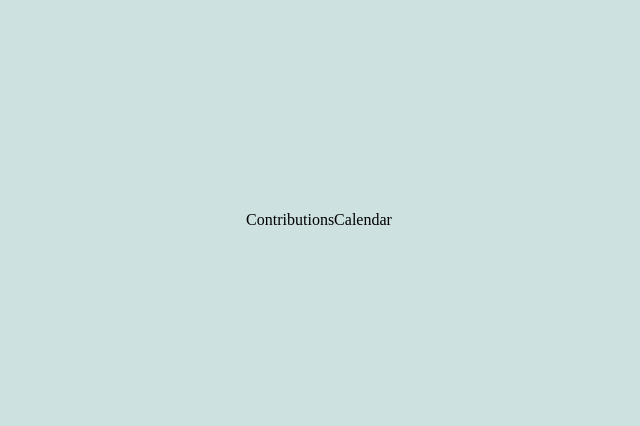
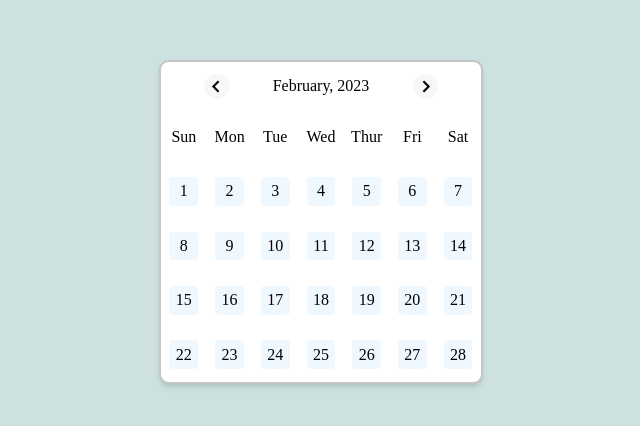
Before and after one commit to K4Lok/react-contributions-calendar, a React (Vite) app: page / in a window 1280 px wide. Shown: the part 180-606 px from the top of the page, without its empty margins (321-961 px from the left). Built offline with nearby package versions, Linux system fonts and the light colour scheme.

Commit message:
workable calendar

```diff
--- a/package.json
+++ b/package.json
@@ -10,7 +10,8 @@
   },
   "dependencies": {
     "react": "^18.2.0",
-    "react-dom": "^18.2.0"
+    "react-dom": "^18.2.0",
+    "react-icons": "^4.7.1"
   },
   "devDependencies": {
     "@types/react": "^18.0.26",
--- a/src/App.css
+++ b/src/App.css
@@ -5,3 +5,8 @@
     align-items: center;
     background: #CDE1E1;
 }
+
+.wrapper {
+    width: 20rem;
+    height: 20rem;
+}
--- a/src/App.jsx
+++ b/src/App.jsx
@@ -5,7 +5,9 @@ function App() {
 
   return (
     <div className="App">
-      <ContributionsCalendar />
+      <div className="wrapper">
+        <ContributionsCalendar width={'100%'} height={'100%'}/>
+      </div>
     </div>
   )
 }
--- a/src/components/ContributionsCalendar.css
+++ b/src/components/ContributionsCalendar.css
@@ -0,0 +1,36 @@
+.container {
+    aspect-ratio: 1;
+    background: white;
+    border-radius: 3%;
+    border: solid 2px rgb(197, 197, 197);
+    box-shadow: 0 4px 6px -1px rgb(0 0 0 / 0.1), 0 2px 4px -2px rgb(0 0 0 / 0.1);
+}
+
+.header {
+    height: 15%;
+    display: flex;
+    justify-content: space-evenly;
+    align-items: center;
+}
+
+.rows {
+    width: 100%;
+    height: 85%;
+    display: flex;
+    flex-wrap: wrap;
+    justify-content: space-between;
+    align-items: stretch;
+}
+
+.btn-month {
+    background-color: rgb(248, 247, 247);
+    border-radius: 100%;
+    display: flex;
+    justify-content: center;
+    align-items: center;
+    cursor: pointer;
+}
+
+.btn-month:hover {
+    background-color: rgb(230, 230, 230);
+}
--- a/src/components/ContributionsCalendar.jsx
+++ b/src/components/ContributionsCalendar.jsx
@@ -1,9 +1,79 @@
-import React from 'react'
+import React, { useEffect, useState } from 'react'
+import './ContributionsCalendar.css'
 
-export default function ContributionsCalendar() {
+import { BiChevronLeft, BiChevronRight } from 'react-icons/bi'
+
+import DateCell from './DateCell'
+
+export default function ContributionsCalendar({ width = "100%", height = "100%" }) {
+  const DAYCHARS = ['Sun', 'Mon', 'Tue', 'Wed', 'Thur', 'Fri', 'Sat']
+  const MONTHS = ["January","February","March","April","May","June","July",
+  "August","September","October","November","December"]
+
+  let date = new Date()
+  let today, firstDayOfMonth, lastDayOfMonth, thisMonthDays
+
+  const setDateValues = () => {
+    today = date.getDay()
+    firstDayOfMonth = new Date(date.getFullYear(), date.getMonth(), 1)
+    lastDayOfMonth = new Date(date.getFullYear(), date.getMonth() + 1, 0).getDate()
+
+    thisMonthDays = Array.from(Array(lastDayOfMonth).keys())
+  }
+
+  const [currentMonth, setCurrentMonth] = useState(date.getMonth())
+  const [currentYear, setCurrentYear] = useState(date.getFullYear())
+  const [currentMonthDays, setcurrentMonthDays] = useState(Array.from(Array(lastDayOfMonth).keys()))
+
+  setDateValues()
+
+  useEffect(() => {
+    date = new Date(currentYear, currentMonth, 1)
+    setDateValues()
+    console.log(currentMonthDays)
+  }, [currentMonth])
+
+  const toPrevMonth = () => {
+    if (currentMonth === 0) {
+      setCurrentMonth(11)
+      return
+    }
+
+    setCurrentMonth(index => index - 1)
+  }
+
+  const toNextMonth = () => {
+    if (currentMonth === 11) {
+      setCurrentMonth(0)
+      return
+    }
+
+    setCurrentMonth(index => index + 1)
+  }
+
   return (
-    <div>
-      ContributionsCalendar
+    <div className='container'
+      style={{ width: width, height: height }}
+    >
+      <div className="header">
+        <p onClick={toPrevMonth} className='btn-month'><BiChevronLeft size={25} /></p>
+        <p>{`${MONTHS[currentMonth]}, ${currentYear}`}</p>
+        <p onClick={toNextMonth} className='btn-month'><BiChevronRight size={25} /></p>
+      </div>
+      <div className="rows">
+        {DAYCHARS.map((c) => {
+          return (
+            <DateCell key={c}>{c}</DateCell>
+          )
+        })}
+        {
+          thisMonthDays.map((d) => {
+            return (
+              <DateCell key={d} name={true}>{d + 1}</DateCell>
+            )
+          })
+        }
+      </div>
     </div>
   )
 }
--- /dev/null
+++ b/src/components/DateCell.css
@@ -0,0 +1,20 @@
+.cell {
+    box-sizing: border-box;
+    position: relative;
+    width: calc(100% / 7);
+    display: flex;
+    justify-content: center;
+    align-items: center;
+    z-index: 2;
+}
+
+.cell.day::before {
+    position: absolute;
+    content: "";
+    width: 100%;
+    max-width: 1.8rem;
+    aspect-ratio: 1;
+    background-color: aliceblue;
+    border-radius: 4px;
+    z-index: -1;
+}
--- /dev/null
+++ b/src/components/DateCell.jsx
@@ -0,0 +1,11 @@
+import './DateCell.css'
+
+export default function DateCell({ children, name = false, style = {}, border = {} }) {
+    return (
+        <span className={`cell ${name && 'day'}`}
+            style={{ ...style, ...border }}
+        >
+            {children}
+        </span>
+    )
+}
--- a/src/index.css
+++ b/src/index.css
@@ -1,48 +1,379 @@
-/* http://meyerweb.com/eric/tools/css/reset/
-   v2.0 | 20110126
-   License: none (public domain)
-*/
+/*! normalize.css v8.0.1 | MIT License | github.com/necolas/normalize.css */
 
-html, body, div, span, applet, object, iframe,
-h1, h2, h3, h4, h5, h6, p, blockquote, pre,
-a, abbr, acronym, address, big, cite, code,
-del, dfn, em, img, ins, kbd, q, s, samp,
-small, strike, strong, sub, sup, tt, var,
-b, u, i, center,
-dl, dt, dd, ol, ul, li,
-fieldset, form, label, legend,
-table, caption, tbody, tfoot, thead, tr, th, td,
-article, aside, canvas, details, embed,
-figure, figcaption, footer, header, hgroup,
-menu, nav, output, ruby, section, summary,
-time, mark, audio, video {
-	margin: 0;
-	padding: 0;
-	border: 0;
-	font-size: 100%;
-	font: inherit;
-	vertical-align: baseline;
+/* Document
+   ========================================================================== */
+
+/**
+ * 1. Correct the line height in all browsers.
+ * 2. Prevent adjustments of font size after orientation changes in iOS.
+ */
+
+ html {
+    line-height: 1.15;
+ /* 1 */
+    -webkit-text-size-adjust: 100%;
+ /* 2 */
 }
-/* HTML5 display-role reset for older browsers */
-article, aside, details, figcaption, figure,
-footer, header, hgroup, menu, nav, section {
-	display: block;
+
+/* Sections
+   ========================================================================== */
+
+/**
+ * Remove the margin in all browsers.
+ */
+
+body {
+    margin: 0;
 }
-body {
-	line-height: 1;
+
+/**
+ * Render the `main` element consistently in IE.
+ */
+
+main {
+    display: block;
 }
-ol, ul {
-	list-style: none;
+
+/**
+ * Correct the font size and margin on `h1` elements within `section` and
+ * `article` contexts in Chrome, Firefox, and Safari.
+ */
+
+h1 {
+    font-size: 2em;
+    margin: 0.67em 0;
 }
-blockquote, q {
-	quotes: none;
+
+/* Grouping content
+   ========================================================================== */
+
+/**
+ * 1. Add the correct box sizing in Firefox.
+ * 2. Show the overflow in Edge and IE.
+ */
+
+hr {
+    box-sizing: content-box;
+ /* 1 */
+    height: 0;
+ /* 1 */
+    overflow: visible;
+ /* 2 */
 }
-blockquote:before, blockquote:after,
-q:before, q:after {
-	content: '';
-	content: none;
+
+/**
+ * 1. Correct the inheritance and scaling of font size in all browsers.
+ * 2. Correct the odd `em` font sizing in all browsers.
+ */
+
+pre {
+    font-family: monospace, monospace;
+ /* 1 */
+    font-size: 1em;
+ /* 2 */
 }
-table {
-	border-collapse: collapse;
-	border-spacing: 0;
+
+/* Text-level semantics
+   ========================================================================== */
+
+/**
+ * Remove the gray background on active links in IE 10.
+ */
+
+a {
+    background-color: transparent;
 }
+
+/**
+ * 1. Remove the bottom border in Chrome 57-
+ * 2. Add the correct text decoration in Chrome, Edge, IE, Opera, and Safari.
+ */
+
+abbr[title] {
+    border-bottom: none;
+ /* 1 */
+    text-decoration: underline;
+ /* 2 */
+    text-decoration: underline dotted;
+ /* 2 */
+}
+
+/**
+ * Add the correct font weight in Chrome, Edge, and Safari.
+ */
+
+b,
+strong {
+    font-weight: bolder;
+}
+
+/**
+ * 1. Correct the inheritance and scaling of font size in all browsers.
+ * 2. Correct the odd `em` font sizing in all browsers.
+ */
+
+code,
+kbd,
+samp {
+    font-family: monospace, monospace;
+ /* 1 */
+    font-size: 1em;
+ /* 2 */
+}
+
+/**
+ * Add the correct font size in all browsers.
+ */
+
+small {
+    font-size: 80%;
+}
+
+/**
+ * Prevent `sub` and `sup` elements from affecting the line height in
+ * all browsers.
+ */
+
+sub,
+sup {
+    font-size: 75%;
+    line-height: 0;
+    position: relative;
+    vertical-align: baseline;
+}
+
+sub {
+    bottom: -0.25em;
+}
+
+sup {
+    top: -0.5em;
+}
+
+/* Embedded content
+   ========================================================================== */
+
+/**
+ * Remove the border on images inside links in IE 10.
+ */
+
+img {
+    border-style: none;
+}
+
+/* Forms
+   ========================================================================== */
+
+/**
+ * 1. Change the font styles in all browsers.
+ * 2. Remove the margin in Firefox and Safari.
+ */
+
+button,
+input,
+optgroup,
+select,
+textarea {
+    font-family: inherit;
+ /* 1 */
+    font-size: 100%;
+ /* 1 */
+    line-height: 1.15;
+ /* 1 */
+    margin: 0;
+ /* 2 */
+}
+
+/**
+ * Show the overflow in IE.
+ * 1. Show the overflow in Edge.
+ */
+
+button,
+input {
+ /* 1 */
+    overflow: visible;
+}
+
+/**
+ * Remove the inheritance of text transform in Edge, Firefox, and IE.
+ * 1. Remove the inheritance of text transform in Firefox.
+ */
+
+button,
+select {
+ /* 1 */
+    text-transform: none;
+}
+
+/**
+ * Correct the inability to style clickable types in iOS and Safari.
+ */
+
+button,
+[type="button"],
+[type="reset"],
+[type="submit"] {
+    -webkit-appearance: button;
+}
+
+/**
+ * Remove the inner border and padding in Firefox.
+ */
+
+button::-moz-focus-inner,
+[type="button"]::-moz-focus-inner,
+[type="reset"]::-moz-focus-inner,
+[type="submit"]::-moz-focus-inner {
+    border-style: none;
+    padding: 0;
+}
+
+/**
+ * Restore the focus styles unset by the previous rule.
+ */
+
+button:-moz-focusring,
+[type="button"]:-moz-focusring,
+[type="reset"]:-moz-focusring,
+[type="submit"]:-moz-focusring {
+    outline: 1px dotted ButtonText;
+}
+
+/**
+ * Correct the padding in Firefox.
+ */
+
+fieldset {
+    padding: 0.35em 0.75em 0.625em;
+}
+
+/**
+ * 1. Correct the text wrapping in Edge and IE.
+ * 2. Correct the color inheritance from `fieldset` elements in IE.
+ * 3. Remove the padding so developers are not caught out when they zero out
+ *    `fieldset` elements in all browsers.
+ */
+
+legend {
+    box-sizing: border-box;
+ /* 1 */
+    color: inherit;
+ /* 2 */
+    display: table;
+ /* 1 */
+    max-width: 100%;
+ /* 1 */
+    padding: 0;
+ /* 3 */
+    white-space: normal;
+ /* 1 */
+}
+
+/**
+ * Add the correct vertical alignment in Chrome, Firefox, and Opera.
+ */
+
+progress {
+    vertical-align: baseline;
+}
+
+/**
+ * Remove the default vertical scrollbar in IE 10+.
+ */
+
+textarea {
+    overflow: auto;
+}
+
+/**
+ * 1. Add the correct box sizing in IE 10.
+ * 2. Remove the padding in IE 10.
+ */
+
+[type="checkbox"],
+[type="radio"] {
+    box-sizing: border-box;
+ /* 1 */
+    padding: 0;
+ /* 2 */
+}
+
+/**
+ * Correct the cursor style of increment and decrement buttons in Chrome.
+ */
+
+[type="number"]::-webkit-inner-spin-button,
+[type="number"]::-webkit-outer-spin-button {
+    height: auto;
+}
+
+/**
+ * 1. Correct the odd appearance in Chrome and Safari.
+ * 2. Correct the outline style in Safari.
+ */
+
+[type="search"] {
+    -webkit-appearance: textfield;
+ /* 1 */
+    outline-offset: -2px;
+ /* 2 */
+}
+
+/**
+ * Remove the inner padding in Chrome and Safari on macOS.
+ */
+
+[type="search"]::-webkit-search-decoration {
+    -webkit-appearance: none;
+}
+
+/**
+ * 1. Correct the inability to style clickable types in iOS and Safari.
+ * 2. Change font properties to `inherit` in Safari.
+ */
+
+::-webkit-file-upload-button {
+    -webkit-appearance: button;
+ /* 1 */
+    font: inherit;
+ /* 2 */
+}
+
+/* Interactive
+   ========================================================================== */
+
+/*
+ * Add the correct display in Edge, IE 10+, and Firefox.
+ */
+
+details {
+    display: block;
+}
+
+/*
+ * Add the correct display in all browsers.
+ */
+
+summary {
+    display: list-item;
+}
+
+/* Misc
+   ========================================================================== */
+
+/**
+ * Add the correct display in IE 10+.
+ */
+
+template {
+    display: none;
+}
+
+/**
+ * Add the correct display in IE 10.
+ */
+
+[hidden] {
+    display: none;
+}
```
Also changed, not shown: 1 other file (tests, documents, lock files or other folders).
